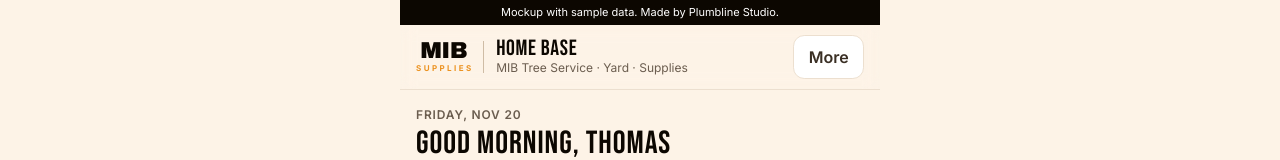
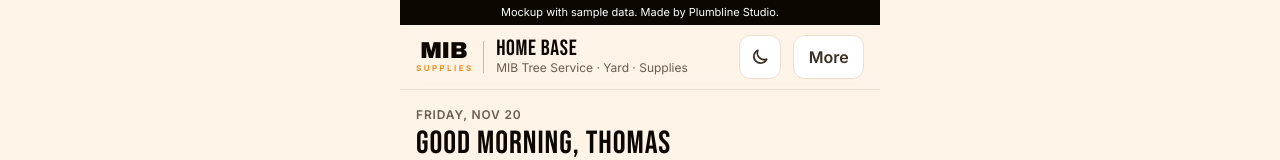
Before and after one commit to Plumbline-Studio/mib-tree-service-demo, a Next.js app: page / in a window 1280 px wide. Shown: the top 160 px of the page. Built offline with nearby package versions, Linux system fonts and the light colour scheme.

Commit message:
Open in light mode and add a light/dark toggle
Co-Authored-By: Claude Opus 5.5 <noreply@anthropic.com>

```diff
--- a/app/layout.tsx
+++ b/app/layout.tsx
@@ -11,11 +11,12 @@ export const viewport: Viewport = { width: "device-width", initialScale: 1, view
 
 export default function RootLayout({ children }: { children: React.ReactNode }) {
   return (
-    <html lang="en">
+    <html lang="en" data-theme="light" suppressHydrationWarning>
       <head>
         <link rel="preconnect" href="https://fonts.googleapis.com" />
         <link rel="preconnect" href="https://fonts.gstatic.com" crossOrigin="" />
         <link href="https://fonts.googleapis.com/css2?family=Archivo+Black&family=Bebas+Neue&family=Inter:wght@400;500;600;700&display=swap" rel="stylesheet" />
+        <script dangerouslySetInnerHTML={{ __html: `try{var t=localStorage.getItem("hb-theme");if(t==="dark"||t==="light")document.documentElement.setAttribute("data-theme",t)}catch(e){}` }} />
       </head>
       <body>{children}</body>
     </html>
--- a/components/HomeBase.tsx
+++ b/components/HomeBase.tsx
@@ -44,6 +44,18 @@ export default function HomeBase() {
   const [folders, setFolders] = useState(D.folders);
   const [visits, setVisits] = useState(D.visits);
   const [toast, setToast] = useState<string | null>(null);
+  const [theme, setTheme] = useState<"light" | "dark">("light");
+
+  useEffect(() => {
+    setTheme(document.documentElement.getAttribute("data-theme") === "dark" ? "dark" : "light");
+  }, []);
+
+  const flipTheme = () => {
+    const next = theme === "dark" ? "light" : "dark";
+    document.documentElement.setAttribute("data-theme", next);
+    try { localStorage.setItem("hb-theme", next); } catch {}
+    setTheme(next);
+  };
 
   useEffect(() => {
     const read = () => {
@@ -93,6 +105,13 @@ export default function HomeBase() {
             <div className="font-display text-[22px] leading-none">{D.company.appName}</div>
             <div className="truncate text-xs text-[var(--muted)]">MIB Tree Service · Yard · Supplies</div>
           </div>
+          <button onClick={flipTheme} className="btn-quiet !px-2.5" aria-label={theme === "dark" ? "Switch to light mode" : "Switch to dark mode"} title={theme === "dark" ? "Light mode" : "Dark mode"}>
+            {theme === "dark" ? (
+              <svg width="20" height="20" viewBox="0 0 24 24" fill="none" stroke="currentColor" strokeWidth="2" strokeLinecap="round" aria-hidden="true"><circle cx="12" cy="12" r="4.2" /><path d="M12 2.5v2.2M12 19.3v2.2M2.5 12h2.2M19.3 12h2.2M5.3 5.3l1.6 1.6M17.1 17.1l1.6 1.6M5.3 18.7l1.6-1.6M17.1 6.9l1.6-1.6" /></svg>
+            ) : (
+              <svg width="20" height="20" viewBox="0 0 24 24" fill="none" stroke="currentColor" strokeWidth="2" strokeLinejoin="round" aria-hidden="true"><path d="M20 14.5A8 8 0 0 1 9.5 4a8 8 0 1 0 10.5 10.5Z" /></svg>
+            )}
+          </button>
           <button onClick={() => setMore(true)} className={cx("btn-quiet", inMore && "border-[var(--brand)] text-[var(--brand-strong)]")} aria-label="More screens">More</button>
         </header>
 
```
